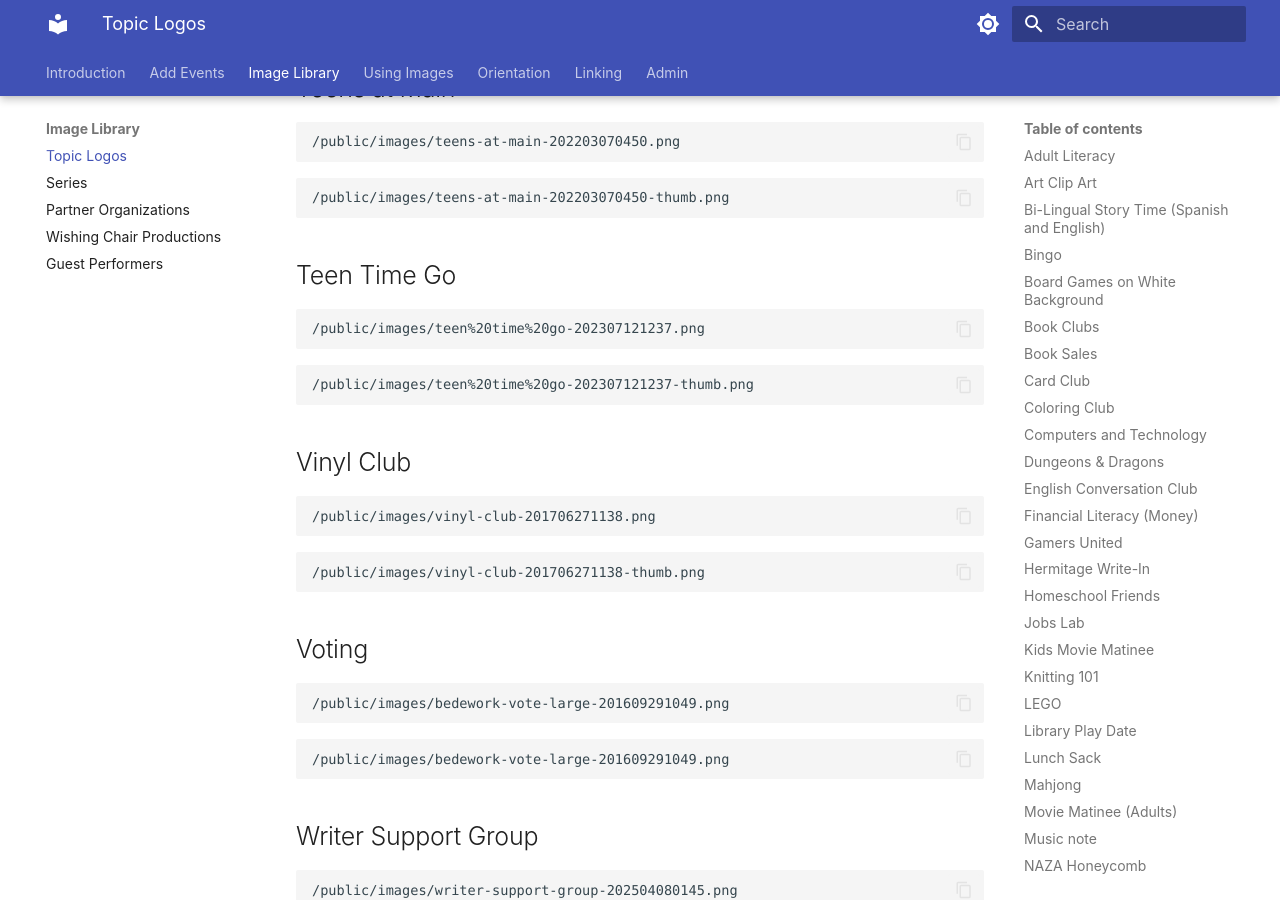
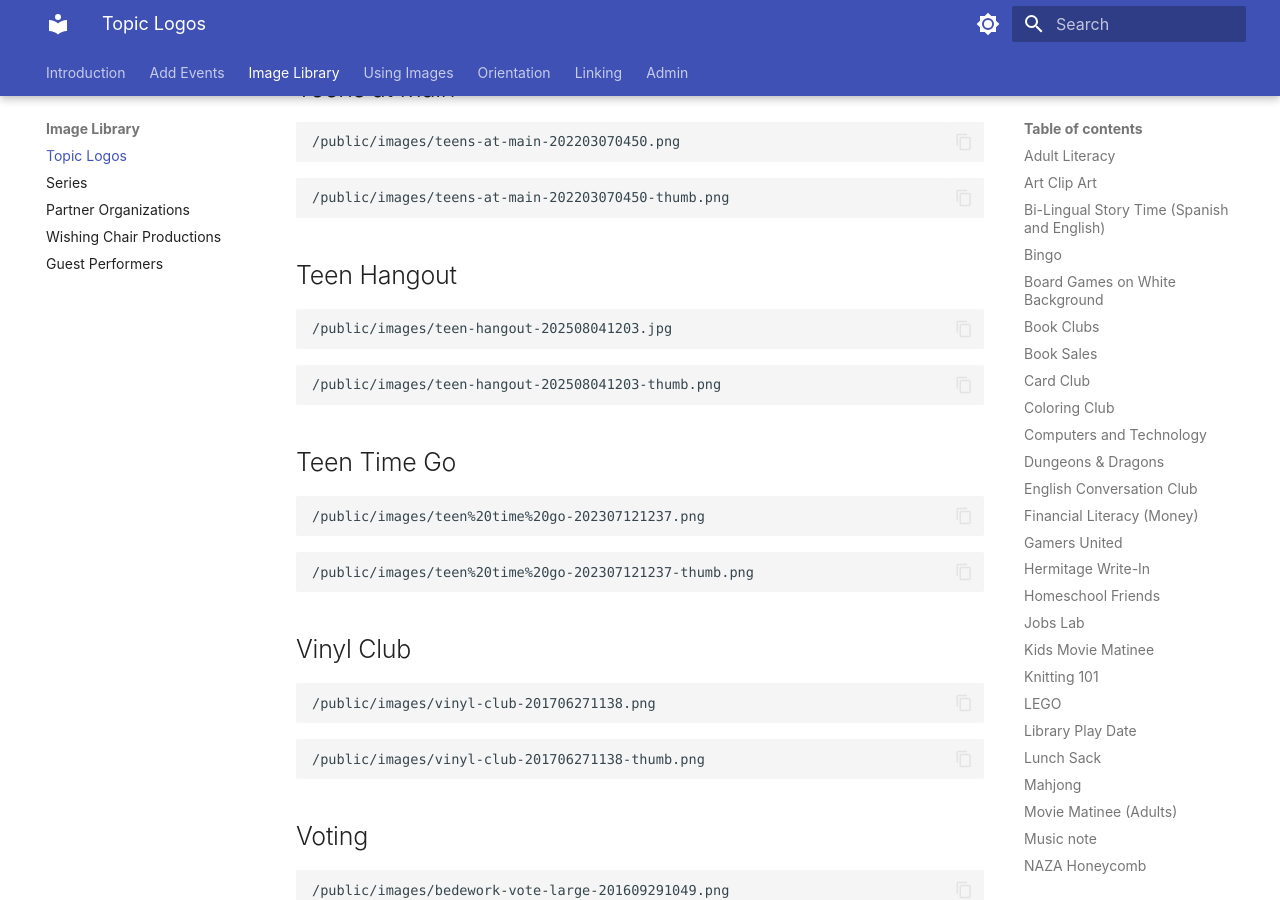
Before and after one commit to Nashville-Public-Library/bedework-docs, an MkDocs documentation site: the page built from docs/image-library/topic-logos.md, in a window 1280 px wide and 900 px high, scrolled down 6988 px. Built offline with MkDocs 1.6.1 and Material for MkDocs 9.7.7, drawn with Linux system fonts in a browser that asks for light colours.

Commit message:
add teen hangout image

````diff
--- a/docs/image-library/topic-logos.md
+++ b/docs/image-library/topic-logos.md
@@ -379,6 +379,15 @@ Hermitage Write-In
 ```text
 /public/images/teens-at-main-202203070450-thumb.png
 ```
+## Teen Hangout
+
+```text
+/public/images/teen-hangout-202508041203.jpg
+```
+
+```text
+/public/images/teen-hangout-202508041203-thumb.png
+```
 
 ## Teen Time Go
 
````
